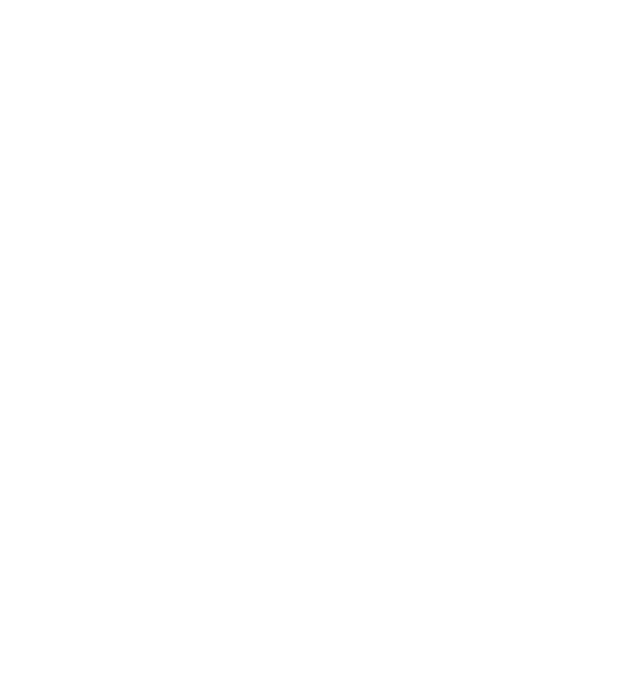
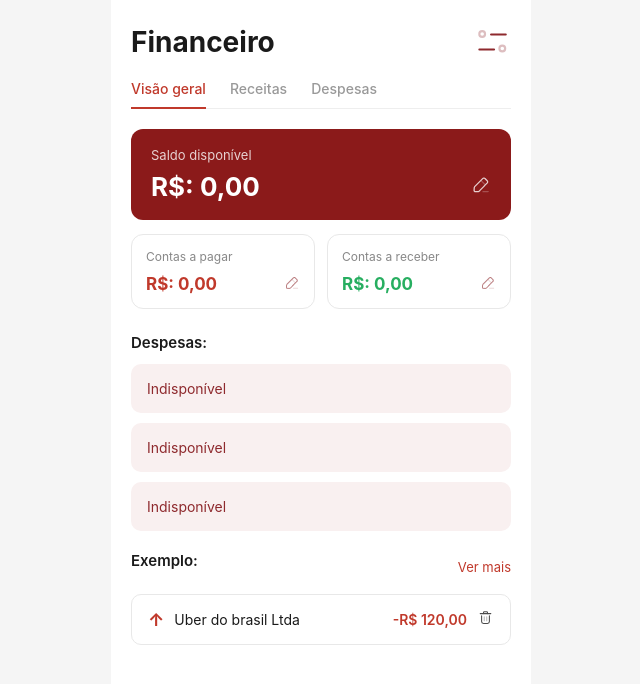
Before and after one commit to caiooozs/zerotomei-front, a plain HTML site: page pages/Financeiro/VisãoGeral/index.html in a window 1280 px wide. Shown: the whole page, without its empty margins (319-959 px from the left). Drawn offline with Linux system fonts and the light colour scheme.

Commit message:
Adição de configurações e Financeiro visão geral

```diff
--- a/pages/Financeiro/VisãoGeral/index.html
+++ b/pages/Financeiro/VisãoGeral/index.html
@@ -1,15 +1,87 @@
 <!DOCTYPE html>
-<html lang="pt-br">
+<html lang="pt-BR">
+<head>
+  <meta charset="UTF-8" />
+  <meta name="viewport" content="width=device-width, initial-scale=1.0" />
+  <title>Financeiro</title>
+  <link rel="stylesheet" href="style.css" />
+</head>
+<body>
+  <div class="container">
 
-<head>
-    <meta charset="UTF-8">
-    <meta name="viewport" content="width=device-width, initial-scale=1.0">
-    <link rel="stylesheet" href="../../../shared/styles/reset.css">
-    <link rel="stylesheet" href="../../../shared/styles/global.css">
-    <link rel="stylesheet" href="./style.css">
-    <title></title>
-</head>
+    <div class="header">
+      <h1>Financeiro</h1>
+      <div class="filter-icon">
+        <img src="../Assets/Filter.svg" alt="Filtro" />
+      </div>
+    </div>
 
-<body></body>
+    <div class="tabs">
+      <span class="tab active">Visão geral</span>
+      <span class="tab">Receitas</span>
+      <span class="tab">Despesas</span>
+    </div>
 
+
+    <div class="card-saldo">
+      <p class="card-saldo-label">Saldo disponível</p>
+      <div class="card-saldo-row">
+        <p class="card-saldo-valor">R$: 0,00</p>
+        <span class="icon-edit"><img src="../Assets/Edit 2.png"></span>
+      </div>
+    </div>
+
+
+    <div class="cards-duplos">
+      <div class="card-mini">
+        <p class="card-mini-label">Contas a pagar</p>
+        <div class="card-mini-row">
+          <p class="card-mini-valor vermelho">R$: 0,00</p>
+          <span class="icon-edit-mini"><img src="../Assets/Edit 3.png">  </span>
+        </div>
+      </div>
+      <div class="card-mini">
+        <p class="card-mini-label">Contas a receber</p>
+        <div class="card-mini-row">
+          <p class="card-mini-valor verde">R$: 0,00</p>
+          <span class="icon-edit-mini"><img src="../Assets/Edit 3.png"></span>
+        </div>
+      </div>
+    </div>
+
+    <p class="section-title">Despesas:</p>
+
+    <div class="cards-despesas">
+      <div class="card-despesa">
+        <p class="card-despesa-texto">Indisponível</p>
+      </div>
+      <div class="card-despesa">
+        <p class="card-despesa-texto">Indisponível</p>
+      </div>
+      <div class="card-despesa">
+        <p class="card-despesa-texto">Indisponível</p>
+      </div>
+    </div>
+
+    <div class="exemplo-header">
+      <p class="section-title">Exemplo:</p>
+      <span class="ver-mais">Ver mais</span>
+    </div>
+
+    <div class="card-exemplo">
+      <div class="card-exemplo-esquerda">
+        <span class="seta-cima">↑</span>
+        <p class="card-exemplo-nome">Uber do brasil Ltda</p>
+      </div>
+      <div class="card-exemplo-direita">
+        <p class="card-exemplo-valor">-R$ 120,00</p>
+        <span class="icon-lixo"><img src="../Assets/Trash.svg">  </span>
+      </div>
+    </div>
+
+  </div>
+
+
+
+</body>
 </html>
--- a/pages/Financeiro/VisãoGeral/style.css
+++ b/pages/Financeiro/VisãoGeral/style.css
@@ -0,0 +1,247 @@
+* {
+  margin: 0;
+  padding: 0;
+  box-sizing: border-box;
+}
+
+body {
+  font-family: -apple-system, BlinkMacSystemFont, "Segoe UI", sans-serif;
+  background: #f5f5f5;
+  display: flex;
+  flex-direction: column;
+  align-items: center;
+  padding-bottom: 80px;
+}
+
+.container {
+  width: 100%;
+  max-width: 420px;
+  background: #fff;
+  padding: 24px 20px;
+  min-height: 100vh;
+}
+
+
+.header {
+  display: flex;
+  justify-content: space-between;
+  align-items: center;
+  margin-bottom: 20px;
+}
+
+.header h1 {
+  font-size: 28px;
+  font-weight: 700;
+  color: #1a1a1a;
+}
+
+.filter-icon {
+  display: flex;
+  flex-direction: column;
+  gap: 5px;
+  cursor: pointer;
+}
+
+.filter-icon span {
+  display: flex;
+  align-items: center;
+  gap: 6px;
+}
+
+.filter-icon span::before {
+  content: '';
+  width: 8px;
+  height: 8px;
+  border-radius: 50%;
+  border: 2px solid #c0392b;
+}
+
+.filter-icon span::after {
+  content: '';
+  height: 2px;
+  width: 22px;
+  background: #c0392b;
+  border-radius: 2px;
+}
+
+
+.tabs {
+  display: flex;
+  gap: 24px;
+  border-bottom: 1px solid #eee;
+  margin-bottom: 20px;
+}
+
+.tab {
+  font-size: 14px;
+  font-weight: 500;
+  color: #999;
+  padding-bottom: 10px;
+  cursor: pointer;
+  border-bottom: 2px solid transparent;
+  margin-bottom: -1px;
+}
+
+.tab.active {
+  color: #c0392b;
+  border-bottom: 2px solid #c0392b;
+}
+
+
+.card-saldo {
+  background: #8b1a1a;
+  border-radius: 12px;
+  padding: 18px 20px;
+  margin-bottom: 14px;
+}
+
+.card-saldo-label {
+  font-size: 13px;
+  color: rgba(255,255,255,0.8);
+  margin-bottom: 8px;
+}
+
+.card-saldo-row {
+  display: flex;
+  justify-content: space-between;
+  align-items: center;
+}
+
+.card-saldo-valor {
+  font-size: 26px;
+  font-weight: 700;
+  color: #fff;
+}
+
+.icon-edit {
+  font-size: 18px;
+  cursor: pointer;
+  opacity: 0.8;
+}
+
+
+
+
+.cards-duplos {
+  display: flex;
+  gap: 12px;
+  margin-bottom: 24px;
+}
+
+.card-mini {
+  flex: 1;
+  border: 1px solid #e8e8e8;
+  border-radius: 12px;
+  padding: 14px;
+}
+
+.card-mini-label {
+  font-size: 12px;
+  color: #888;
+  margin-bottom: 10px;
+}
+
+.card-mini-row {
+  display: flex;
+  justify-content: space-between;
+  align-items: center;
+}
+
+.card-mini-valor {
+  font-size: 17px;
+  font-weight: 700;
+}
+
+.vermelho { color: #c0392b; }
+.verde { color: #27ae60; }
+
+.icon-edit-mini {
+  font-size: 14px;
+  cursor: pointer;
+  opacity: 0.6;
+}
+
+.section-title {
+  font-size: 15px;
+  font-weight: 600;
+  color: #1a1a1a;
+  margin-bottom: 12px;
+}
+
+
+.cards-despesas {
+  display: flex;
+  flex-direction: column;
+  gap: 10px;
+  margin-bottom: 20px;
+}
+
+.card-despesa {
+  background: #f9f0f0;
+  border-radius: 10px;
+  padding: 16px;
+}
+
+.card-despesa-texto {
+  font-size: 14px;
+  color: #8E292D;
+}
+
+
+.exemplo-header {
+  display: flex;
+  justify-content: space-between;
+  align-items: center;
+  margin-bottom: 12px;
+}
+
+.ver-mais {
+  font-size: 13px;
+  color: #c0392b;
+  cursor: pointer;
+}
+
+
+.card-exemplo {
+  display: flex;
+  justify-content: space-between;
+  align-items: center;
+  border: 1px solid #e8e8e8;
+  border-radius: 10px;
+  padding: 14px 16px;
+}
+
+.card-exemplo-esquerda {
+  display: flex;
+  align-items: center;
+  gap: 10px;
+}
+
+.seta-cima {
+  font-size: 18px;
+  color: #c0392b;
+  font-weight: 700;
+}
+
+.card-exemplo-nome {
+  font-size: 14px;
+  color: #1a1a1a;
+}
+
+.card-exemplo-direita {
+  display: flex;
+  align-items: center;
+  gap: 10px;
+}
+
+.card-exemplo-valor {
+  font-size: 14px;
+  font-weight: 600;
+  color: #c0392b;
+}
+
+.icon-lixo {
+  font-size: 16px;
+  cursor: pointer;
+  opacity: 0.7;
+}
--- /dev/null
+++ b/pages/Menu/Configurações/style.css
@@ -0,0 +1,119 @@
+* {
+  margin: 0;
+  padding: 0;
+  box-sizing: border-box;
+}
+
+body {
+  font-family: -apple-system, BlinkMacSystemFont, "Segoe UI", sans-serif;
+  background: #fff;
+  max-width: 420px;
+  margin: 0 auto;
+  padding: 20px 16px;
+}
+
+header {
+  margin-bottom: 24px;
+}
+
+.nav-icon {
+  display: flex;
+  align-items: center;
+  gap: 12px;
+}
+
+.voltar {
+  font-size: 22px;
+  color: #c0392b;
+  cursor: pointer;
+  font-weight: 700;
+}
+
+h1 {
+  font-size: 24px;
+  font-weight: 700;
+  color: #1a1a1a;
+}
+
+
+.section-title {
+  font-size: 15px;
+  font-weight: 600;
+  color: #1a1a1a;
+  margin-bottom: 10px;
+  margin-top: 20px;
+}
+
+
+.grupo {
+  background: #f9f0f0;
+  border-radius: 12px;
+  overflow: hidden;
+}
+
+
+.item {
+  display: flex;
+  align-items: center;
+  gap: 14px;
+  padding: 16px;
+  border-bottom: 1px solid rgba(0,0,0,0.06);
+  cursor: pointer;
+}
+
+.item:last-child {
+  border-bottom: none;
+}
+
+.item-icon {
+  width: 24px;
+  height: 24px;
+}
+
+.item-titulo {
+  flex: 1;
+  font-size: 15px;
+  color: #1a1a1a;
+}
+
+.seta {
+  font-size: 20px;
+  color: #c0392b;
+}
+
+
+.item-perfil {
+  display: flex;
+  align-items: center;
+  gap: 14px;
+  padding: 16px;
+  cursor: pointer;
+}
+
+.avatar {
+  width: 48px;
+  height: 48px;
+  background: #d6c9f0;
+  border-radius: 50%;
+  display: flex;
+  align-items: center;
+  justify-content: center;
+  flex-shrink: 0;
+}
+
+.avatar img {
+  width: 28px;
+  height: 28px;
+}
+
+.item-info {
+  flex: 1;
+  display: flex;
+  flex-direction: column;
+  gap: 3px;
+}
+
+.item-subtitulo {
+  font-size: 12px;
+  color: #888;
+}
```
Also changed, not shown: pages/Menu/Configurações/index.html (added, +88 -0 lines), pages/Financeiro/Assets/Edit 2.png (added), pages/Financeiro/Assets/Edit 3.png (added), pages/Menu/Configurações/Assets/Alert circle.png (added), pages/Menu/Configurações/Assets/Bell.png (added), pages/Menu/Configurações/Assets/Generic avatar.png (added), pages/Menu/Configurações/Assets/Globe.png (added), pages/Menu/Configurações/Assets/Help circle.png (added), pages/Menu/Configurações/Assets/Lock.png (added), pages/Menu/Configurações/Assets/Moon.png (added), pages/Menu/Configurações/Assets/Shield.png (added).
